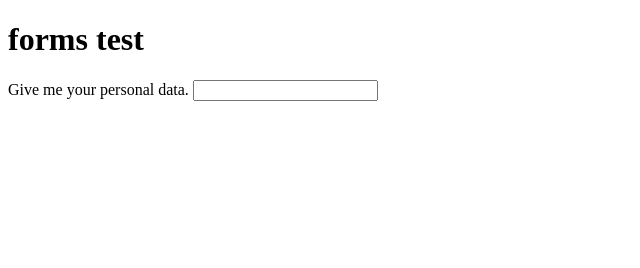
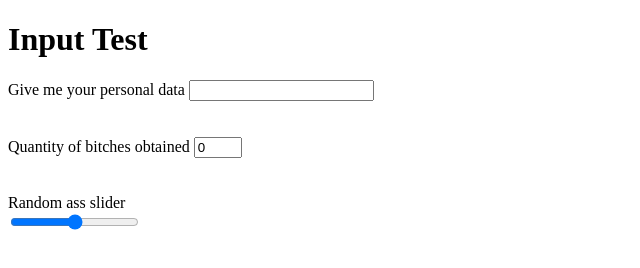
Before and after one commit to Laghairt/Laghairt.github.io, a plain HTML site: page index.html in a window 1280 px wide. Shown: the whole page, without its empty margins (0-640 px from the left). Drawn offline with Linux system fonts and the light colour scheme.

Commit message:
Add files via upload

```diff
--- a/index.html
+++ b/index.html
@@ -6,12 +6,24 @@
 
     <body>
         <div class="input">
-            <h1>forms test</h1>
+            <h1>Input Test</h1>
             <form>
-                <label for="box">Give me your personal data.</label>
-                <input type="text" name="box" id="box">
+                <section class="datacollect">
+                    <label for="data">Give me your personal data</label>
+                    <input type="text" name="data" id="data">
+                </section>
+                <br><br>
+                <section class="bitchesnum">
+                    <label for="bitches">Quantity of bitches obtained</label>
+                    <input type="number" name="bitches" id="bitches" min="0" max="0" value="0">
+                </section>
+                <br><br>
+                <section class="randomslide">
+                    <label for="slide">Random ass slider</label>
+                    <br>
+                    <input type="range" name="slide" id="slide" min="0" max="5" step="0.5">
+                </section>
             </form>
         </div>
     </body>
 </html>
-<!--does this update?-->
```
